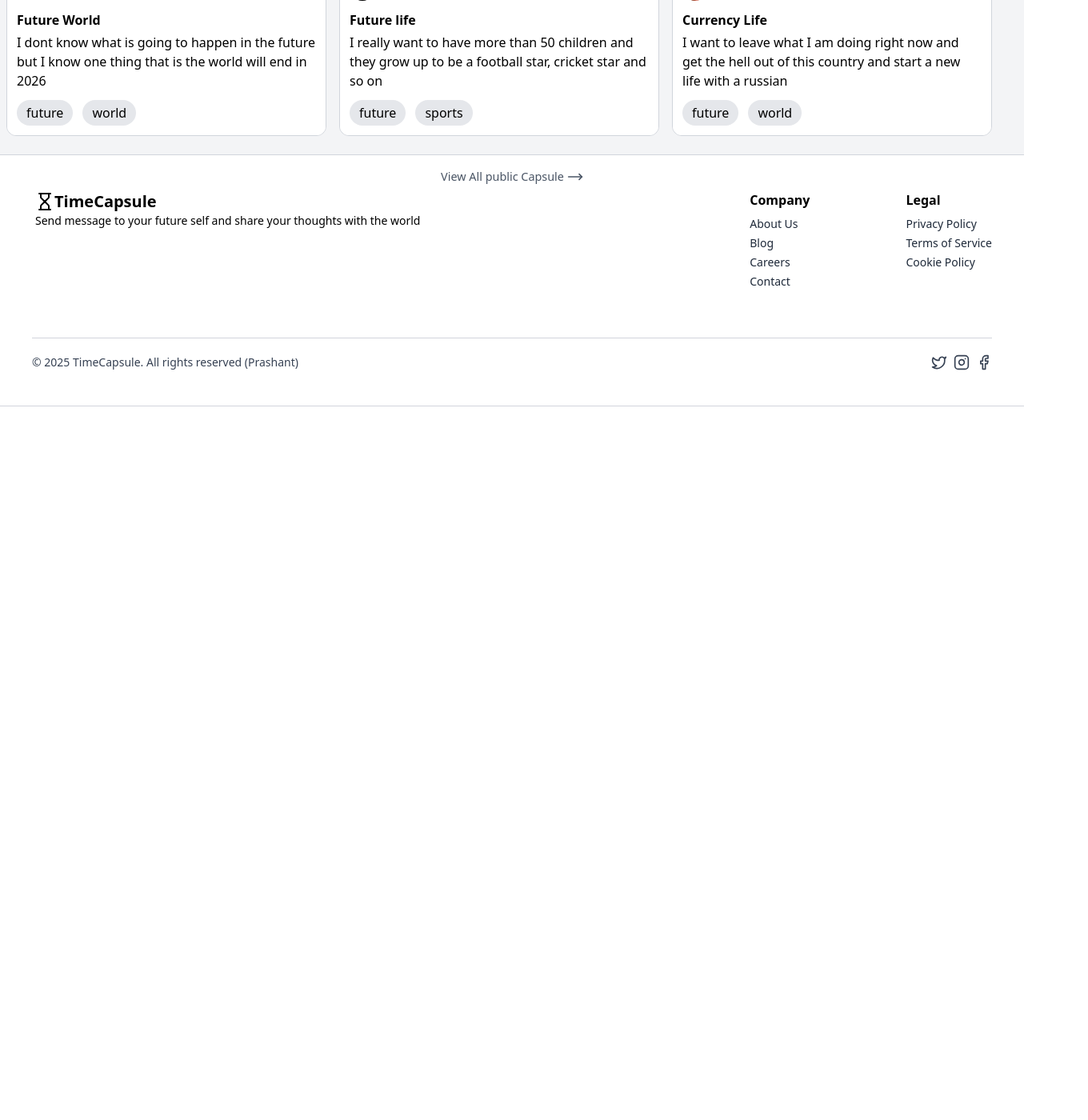
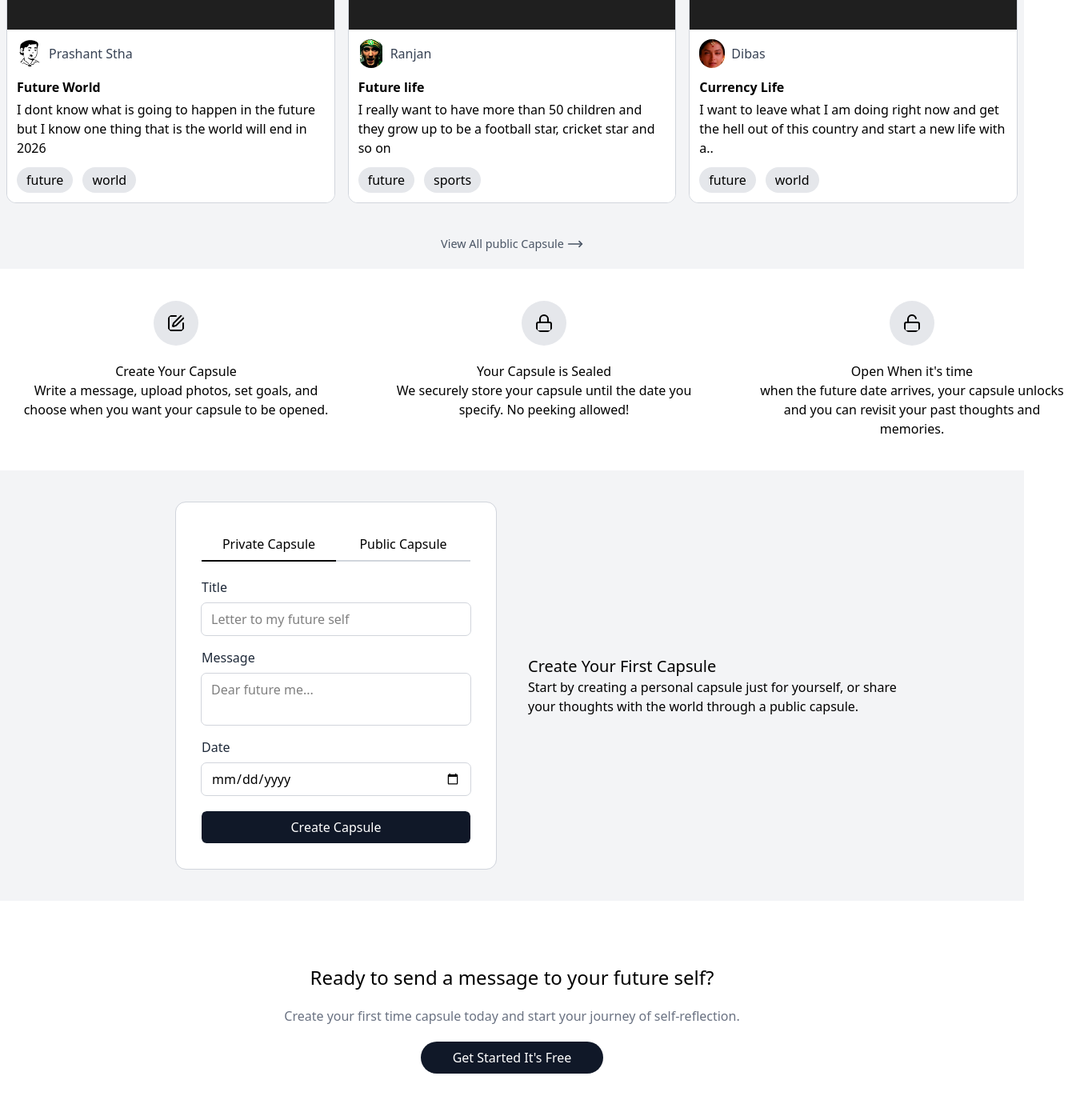
Before and after one commit to prashantlord/TimeCapsule, a React (Vite) app: page / in a window 1280 px wide. Shown: the part 620-2020 px from the top of the page at 80% size, 1360 px wide, since content can reach past the window. Before the commit the page ends 1128 px from the top, so only its background shows below. Built offline with nearby package versions, Linux system fonts and the light colour scheme.

Commit message:
HomePageFinished

```diff
--- a/src/App.jsx
+++ b/src/App.jsx
@@ -77,10 +77,10 @@ function App() {
         setLoggedOut,
       }}
     >
-      <header className="bg-white flex items-center border-b-1 border-gray-300 px-4 py-3">
+      <header className="bg-white flex items-center border-b-1 border-gray-300 px-4 py-4">
         <Header />
       </header>
-      <main className="w-full  flex justify-center flex-col  ">
+      <main className="w-full  flex justify-center flex-col   ">
         <Outlet />
       </main>
       <footer className="bg-white border-t-1 flex flex-col items-center border-b-1 border-gray-300 px-3 py-3">
--- a/src/Components/Footer.jsx
+++ b/src/Components/Footer.jsx
@@ -19,7 +19,8 @@ export default function Footer() {
           </Link>
           <p className="text-[0.8rem] sm:text-sm">
             Send message to your future self and share your thoughts with the
-            world
+            world <br />
+            (None of the links below works)
           </p>
         </div>
         <div className="flex gap-30">
--- a/src/Components/PublicCard.jsx
+++ b/src/Components/PublicCard.jsx
@@ -10,7 +10,7 @@ export default function PublicCard({
 }) {
   return (
     <>
-      <div className="min-w-80  snap-start overflow-hidden h-fit md:w-100 rounded-xl  border-1 border-gray-300 hover:translate-y-[-0.5rem] transition-transform duration-300  cursor-auto">
+      <div className="min-w-80  snap-start overflow-hidden h-fit md:w-100 xl:w-110 rounded-xl  border-1 border-gray-300 hover:translate-y-[-0.5rem] transition-transform duration-300  cursor-auto">
         <img src={coverImg} alt={title} className="w-full" />
 
         <div className=" p-3 bg-white flex flex-col gap-3 ">
--- a/src/Pages/Home.jsx
+++ b/src/Pages/Home.jsx
@@ -1,4 +1,11 @@
-import { Cloudy, MoveLeftIcon, MoveRight } from "lucide-react";
+import {
+  Cloudy,
+  Lock,
+  LockOpen,
+  MoveLeftIcon,
+  MoveRight,
+  SquarePen,
+} from "lucide-react";
 import React, { useState } from "react";
 import { useNavigate } from "react-router";
 import PublicCard from "../Components/PublicCard";
@@ -6,6 +13,7 @@ import { Link } from "react-router";
 export default function Home() {
   const navigate = useNavigate();
   const [bar, setBar] = useState(false);
+  const [formPage, setFormPage] = useState("public");
 
   const userData = [
     {
@@ -27,10 +35,28 @@ export default function Home() {
     {
       name: "Dibas",
       title: "Currency Life",
-      info: "I want to leave what I am doing right now and get the hell out of this country and start a new life with a russian ",
+      info: "I want to leave what I am doing right now and get the hell out of this country and start a new life with a.. ",
       about: ["future", "world"],
       coverImg: "/image.png",
       personImg: "/person3.png",
+    },
+  ];
+
+  const webData = [
+    {
+      icon: SquarePen,
+      title: "Create Your Capsule",
+      desc: "Write a message, upload photos, set goals, and choose when you want your capsule to be opened.",
+    },
+    {
+      icon: Lock,
+      title: "Your Capsule is Sealed",
+      desc: "We securely store your capsule until the date you specify. No peeking allowed!",
+    },
+    {
+      icon: LockOpen,
+      title: "Open When it's time",
+      desc: "when the future date arrives, your capsule unlocks and you can revisit your past thoughts and memories.",
     },
   ];
 
@@ -46,7 +72,7 @@ export default function Home() {
 
   return (
     <>
-      <section className="mx-auto h-fit mt-12  ">
+      <section className="mx-auto h-fit md:h-75  mt-12  ">
         <div className="flex items-center flex-col gap-5 px-5">
           <Cloudy className="bg-gray-200 w-20 h-20 p-5 rounded-full " />
           <h1 className="text-3xl font-bold text-center">
@@ -73,7 +99,8 @@ export default function Home() {
         </div>
       </section>
 
-      <section className=" h-100   justify-center gap-10  items-center  mt-15 bg-gray-100 p-2">
+      <section className=" h-fit  justify-center gap-10  items-center  mt-15 bg-gray-100 p-2 py-5 ">
+        <div className="flex">
           <div className="mx-auto flex overflow-x-auto snap-x snap-mandatory space-x-4 scrollbar-hide">
             {userData.map((item, key) => (
               <PublicCard
@@ -87,9 +114,131 @@ export default function Home() {
               />
             ))}
           </div>
-        <Link to="/publiccapsule" className=" w-full flex items-center justify-center text-gray-600 text-[0.9rem] gap-1 mt-10 ">
+        </div>
+        <Link
+          to="/publiccapsule"
+          className=" w-full flex items-center justify-center text-gray-600 text-[0.9rem] gap-1 mt-10 "
+        >
           View All public Capsule <MoveRight size={20} />
         </Link>
+      </section>
+      <section className="bg-white w-full flex flex-col justify-center h-fit ">
+        <div className="mx-auto">
+          <div className="flex flex-col md:flex-row gap-15 py-10 px-5">
+            {webData.map((item, key) => {
+              const Icon = item.icon;
+              return (
+                <div
+                  className="flex flex-col items-center text-center gap-5 xl:w-100"
+                  key={key}
+                >
+                  <Icon className="bg-gray-200 w-14 h-14 p-4 rounded-full" />
+                  <div>
+                    <h1 className="font-medium text-md">{item.title}</h1>
+                    <p className="font-light">{item.desc}</p>
+                  </div>
+                </div>
+              );
+            })}
+          </div>
+        </div>
+      </section>
+      <section className="w-full bg-gray-100 flex flex-col justify-center py-10 px-5 ">
+        <div className="mx-auto flex flex-col gap-10 md:flex-row-reverse  items-center ">
+          <div className="md:w-100">
+            <h1 className="font-medium text-xl">Create Your First Capsule</h1>
+            <p className="font-light md:w-75 xl:w-120">
+              Start by creating a personal capsule just for yourself, or share
+              your thoughts with the world through a public capsule.
+            </p>
+          </div>
+          <form className="mx-auto bg-white px-8 py-8 rounded-xl outline-1 outline-gray-300 w-full sm:w-100">
+            <div className="flex justify-between w-full mb-5 ">
+              <button
+                className={`p-2 w-full border-b-2 transition-all duration-300  ${
+                  formPage === "public" ? "border-black" : "border-gray-300"
+                }`}
+                onClick={(e) => {
+                  e.preventDefault();
+                  setFormPage("public");
+                }}
+              >
+                Private Capsule
+              </button>
+              <button
+                className={` p-2 w-full border-b-2 transition-all duration-300  ${
+                  formPage === "private" ? "border-black" : "border-gray-300"
+                }`}
+                onClick={(e) => {
+                  e.preventDefault();
+                  setFormPage("private");
+                }}
+              >
+                Public Capsule
+              </button>
+            </div>
+            <div className="flex flex-col gap-2">
+              <label htmlFor="Title" className="text-gray-800">
+                Title
+              </label>
+              <input
+                type="text"
+                placeholder="Letter to my future self"
+                className="outline-1 outline-gray-300 py-2 px-3 rounded-md"
+              />
+            </div>
+            <div className="flex flex-col gap-2 mt-4">
+              <label htmlFor="message" className="text-gray-800">
+                Message
+              </label>
+              <textarea
+                name="message"
+                id="message"
+                placeholder="Dear future me..."
+                className="outline-1 resize-none outline-gray-300 py-2 px-3 rounded-md"
+              ></textarea>
+            </div>
+            <div className="flex flex-col gap-2 mt-4">
+              <label htmlFor="date" className="text-gray-800">
+                Date
+              </label>
+              <input
+                type="date"
+                name="date"
+                id="date"
+                className="outline-1 outline-gray-300 py-2 px-3 rounded-md"
+              />
+            </div>
+            <button
+              onClick={() => {
+                navigate("create");
+              }}
+              className="w-full mt-5 outline-1 bg-gray-900 text-white hover:bg-gray-800 cursor-pointer transition-colors duration-200 py-2 px-3 rounded-md"
+            >
+              Create Capsule
+            </button>
+          </form>
+        </div>
+      </section>
+      <section className="flex items-center  bg-white w-full h-fit py-20 ">
+        <div className="mx-auto flex flex-col items-center text-center gap-5 px-5">
+          <h1 className="font-medium text-2xl">
+            Ready to send a message to your future self?
+          </h1>
+          <p className="text-gray-500  ">
+            Create your first time capsule today and start your journey of
+            self-reflection.
+          </p>
+          <button
+            className="bg-gray-900 text-white w-fit px-10 py-2 rounded-full cursor-pointer hover:bg-gray-800 transition-colors duration-200 "
+            onClick={(e) => {
+              e.preventDefault();
+              navigate("/create");
+            }}
+          >
+            Get Started It's Free
+          </button>
+        </div>
       </section>
     </>
   );
```
Lines whose indentation alone changed are shown as unchanged.
